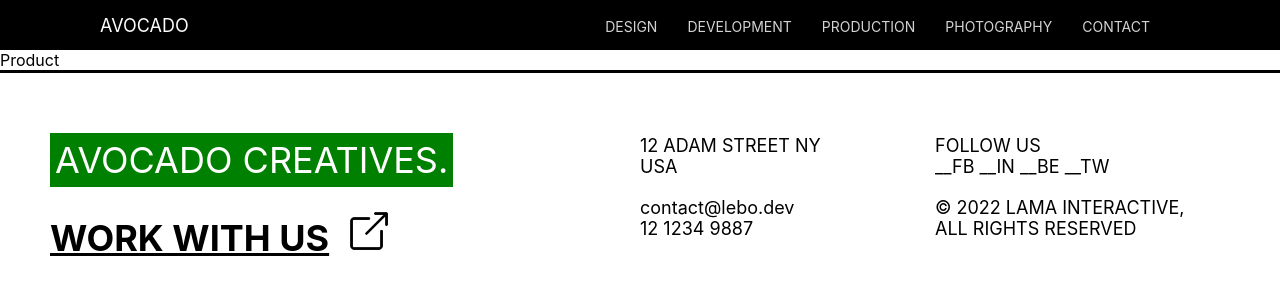
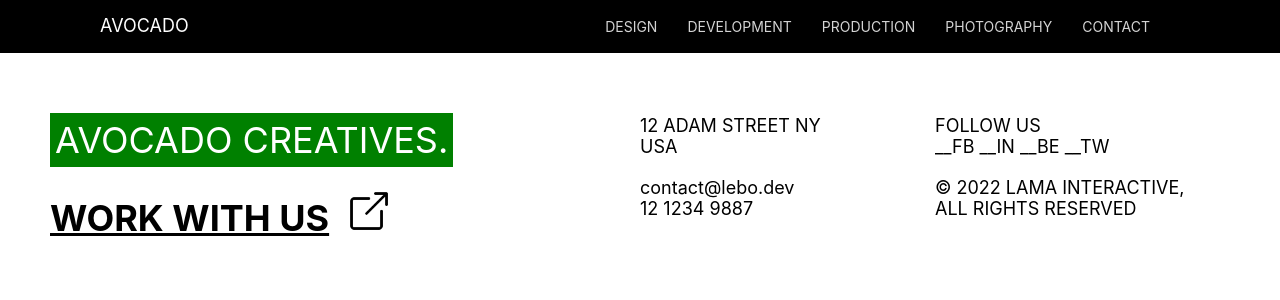
Before and after one commit to tafitahery/next-agency, a Next.js app: page /products/contact in a window 1280 px wide. Shown: the top 300 px of the page. Built offline with nearby package versions, Linux system fonts and the light colour scheme.

Commit message:
Next.js getStaticPaths tutorial

```diff
--- a/pages/products/[name].js
+++ b/pages/products/[name].js
@@ -1,8 +1,13 @@
 import styles from '../../styles/Product.module.css';
 import { data } from '../../data';
 
-export default function Product() {
-  return <div className={styles.container}>Product</div>;
+export default function Product({ product }) {
+  return (
+    <div className={styles.container}>
+      <div className={styles.cardL}></div>
+      <div className={styles.cardS}></div>
+    </div>
+  );
 }
 
 export const getStaticPaths = async () => {
```
